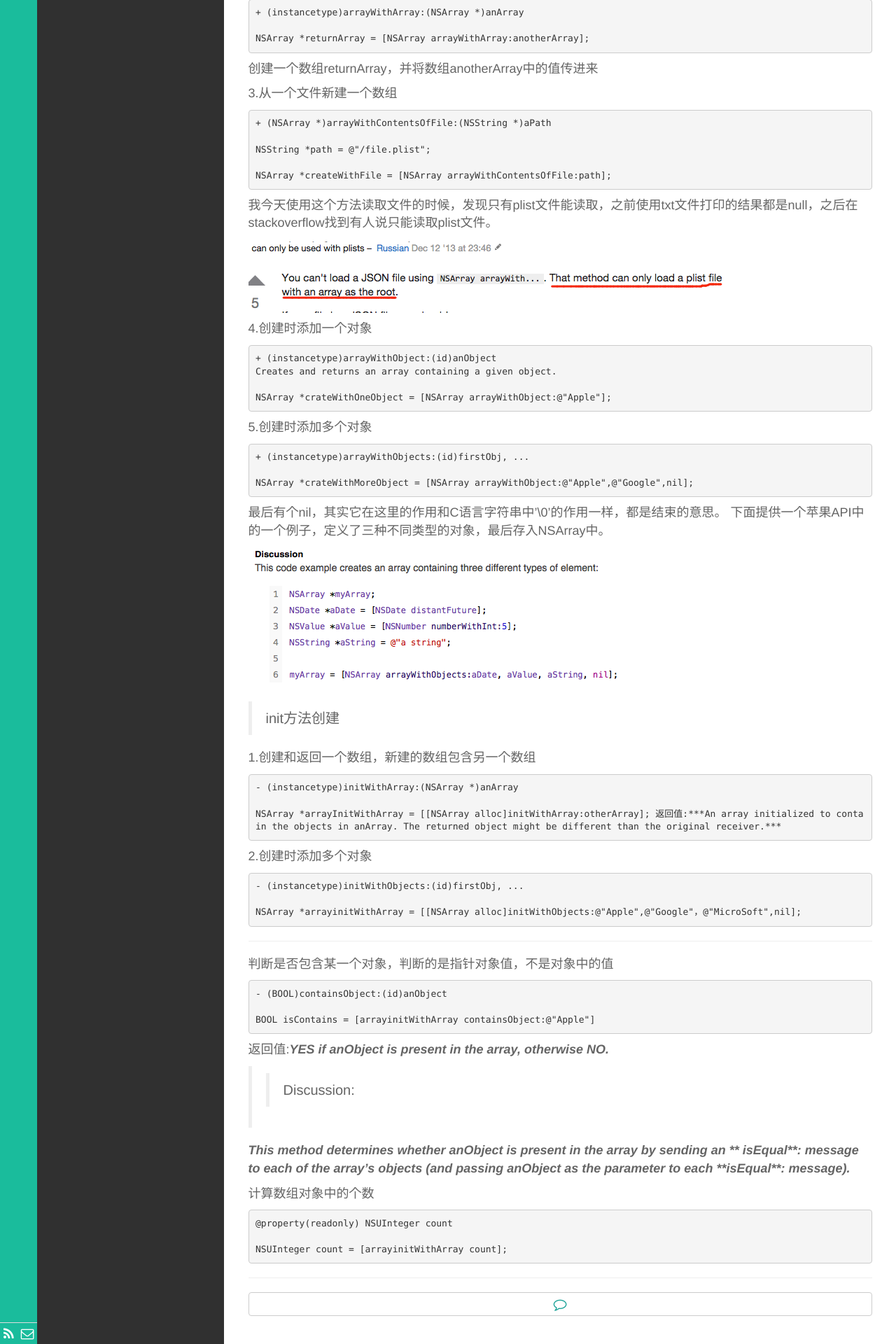
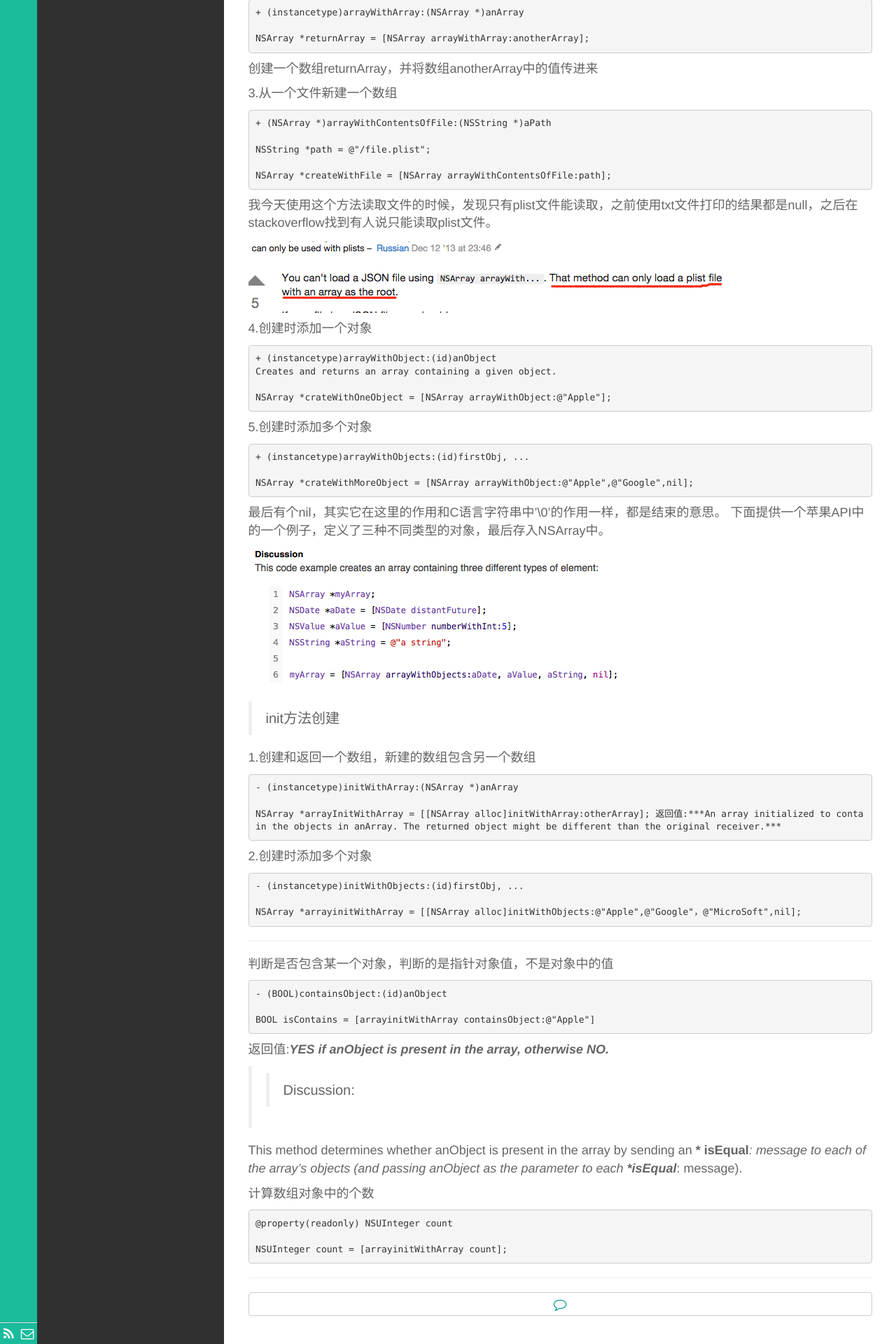
Before and after one commit to klone1127/klone1127.github.io, a Jekyll site: the page built from _posts/IOS/2015-06-24-OC-NSArray.md, in a window 1280 px wide. Shown: the part 1101-3021 px from the top of the page at 70% size. Built offline with Jekyll 4.4.1, drawn with Linux system fonts in a browser that asks for light colours; nearby versions of some CDN libraries; library files that are not in the unit come from our copies; Markdown is read by kramdown in place of the engine named in the settings.

```diff
--- a/_posts/IOS/2015-06-24-OC-NSArray.md
+++ b/_posts/IOS/2015-06-24-OC-NSArray.md
@@ -99,7 +99,7 @@ oc数组也学了有几天了，今天在这里总结一下常用的方法
 
 >>Discussion:
 
-***This method determines whether anObject is present in the array by sending an ** isEqual**: message to each of the array’s objects (and passing anObject as the parameter to each **isEqual**: message).***
+This method determines whether anObject is present in the array by sending an *** isEqual***: message to each of the array’s objects (and passing anObject as the parameter to each ***isEqual***: message).
 
 计算数组对象中的个数
 
```
